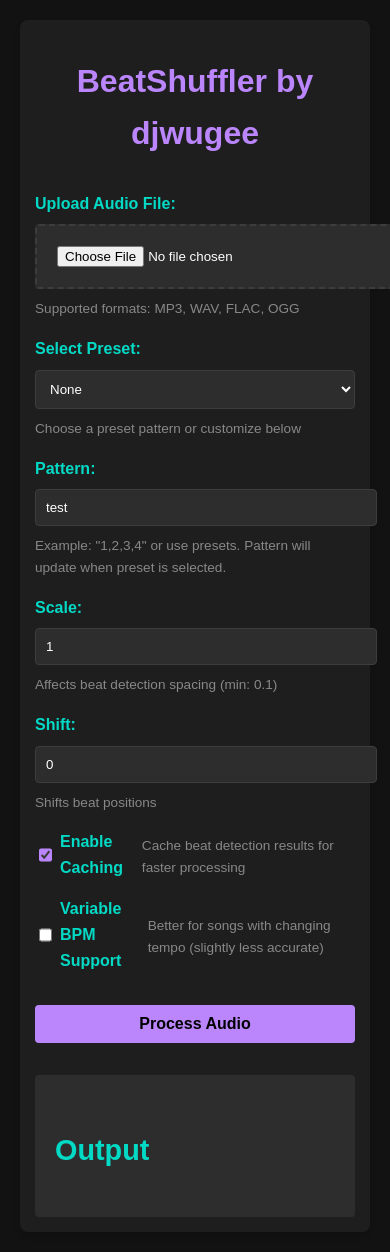
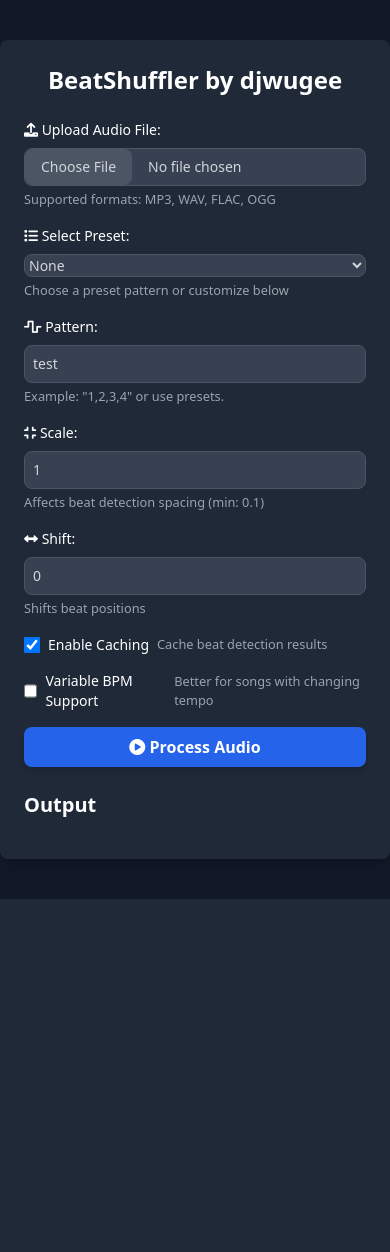
Before and after one commit to djwugee/beatshuffle, a Flask app: page / in a window 390 px wide; the page is wider, and only the part inside the window is pictured. After the commit the page ends 899 px from the top of that part, so only its background shows below. Run offline with Flask 2, Linux system fonts and the light colour scheme; some libraries are stand-ins or nearby versions.

Commit message:
Update index.html
updated for mobile

```diff
--- a/app/templates/index.html
+++ b/app/templates/index.html
@@ -4,80 +4,109 @@
     <meta charset="UTF-8">
     <meta name="viewport" content="width=device-width, initial-scale=1.0">
     <title>Beatshuffle by WuG</title>
-    <link rel="stylesheet" href="{{ url_for('static', filename='css/styles.css') }}">
+    <script src="https://cdn.tailwindcss.com"></script>
+    <link rel="stylesheet" href="https://cdnjs.cloudflare.com/ajax/libs/font-awesome/6.0.0-beta3/css/all.min.css">
 </head>
-<body class="dark-theme">
-    <div class="container">
-        <h1>BeatShuffler by djwugee</h1>
-        <p></p>
+<body class="bg-gray-900 text-white min-h-screen flex flex-col items-center py-10">
+    <div class="w-full max-w-2xl bg-gray-800 rounded-lg shadow-lg p-6">
+        <h1 class="text-2xl font-bold text-center mb-6">BeatShuffler by djwugee</h1>
 
-        <form id="audioForm" enctype="multipart/form-data">
+        <form id="audioForm" enctype="multipart/form-data" class="space-y-4">
             <div class="form-group">
-                <label for="audiofile">Upload Audio File:</label>
-                <input type="file" id="audiofile" name="audiofile" accept="audio/*" required>
-                <small>Supported formats: MP3, WAV, FLAC, OGG</small>
+                <label for="audiofile" class="block text-sm font-medium mb-2">
+                    <i class="fas fa-upload"></i> Upload Audio File:
+                </label>
+                <input type="file" id="audiofile" name="audiofile" accept="audio/*" required
+                    class="block w-full text-sm text-gray-300 bg-gray-700 border border-gray-600 rounded-lg file:mr-4 file:py-2 file:px-4 file:rounded-lg file:border-0 file:text-sm file:bg-gray-600 file:text-gray-300 hover:file:bg-gray-500">
+                <small class="text-gray-400">Supported formats: MP3, WAV, FLAC, OGG</small>
             </div>
 
             <div class="form-group">
-                <label for="preset_name">Select Preset:</label>
-                <select id="preset_name" name="preset_name">
+                <label for="preset_name" class="block text-sm font-medium mb-2">
+                    <i class="fas fa-list"></i> Select Preset:
+                </label>
+                <select id="preset_name" name="preset_name"
+                    class="block w-full text-sm text-gray-300 bg-gray-700 border border-gray-600 rounded-lg">
                     {% for preset in preset_choices %}
                     <option value="{{ preset }}">{{ preset }}</option>
                     {% endfor %}
                 </select>
-                <small>Choose a preset pattern or customize below</small>
+                <small class="text-gray-400">Choose a preset pattern or customize below</small>
             </div>
 
             <div class="form-group">
-                <label for="pattern">Pattern:</label>
-                <input type="text" id="pattern" name="pattern" value="test">
-                <small>Example: "1,2,3,4" or use presets. Pattern will update when preset is selected.</small>
+                <label for="pattern" class="block text-sm font-medium mb-2">
+                    <i class="fas fa-wave-square"></i> Pattern:
+                </label>
+                <input type="text" id="pattern" name="pattern" value="test"
+                    class="block w-full text-sm text-gray-300 bg-gray-700 border border-gray-600 rounded-lg p-2">
+                <small class="text-gray-400">Example: "1,2,3,4" or use presets.</small>
+            </div>
+
+            <div class="grid grid-cols-1 md:grid-cols-2 gap-4">
+                <div class="form-group">
+                    <label for="scale" class="block text-sm font-medium mb-2">
+                        <i class="fas fa-compress"></i> Scale:
+                    </label>
+                    <input type="number" id="scale" name="scale" value="1" step="0.1" min="0.1"
+                        class="block w-full text-sm text-gray-300 bg-gray-700 border border-gray-600 rounded-lg p-2">
+                    <small class="text-gray-400">Affects beat detection spacing (min: 0.1)</small>
                 </div>
 
                 <div class="form-group">
-                <label for="scale">Scale:</label>
-                <input type="number" id="scale" name="scale" value="1" step="0.1" min="0.1">
-                <small>Affects beat detection spacing (min: 0.1)</small>
+                    <label for="shift" class="block text-sm font-medium mb-2">
+                        <i class="fas fa-arrows-alt-h"></i> Shift:
+                    </label>
+                    <input type="number" id="shift" name="shift" value="0" step="0.1"
+                        class="block w-full text-sm text-gray-300 bg-gray-700 border border-gray-600 rounded-lg p-2">
+                    <small class="text-gray-400">Shifts beat positions</small>
+                </div>
             </div>
 
-            <div class="form-group">
-                <label for="shift">Shift:</label>
-                <input type="number" id="shift" name="shift" value="0" step="0.1">
-                <small>Shifts beat positions</small>
+            <div class="form-group flex items-center space-x-2">
+                <input type="checkbox" id="caching" name="caching" checked
+                    class="h-4 w-4 text-blue-600 bg-gray-700 border-gray-600 rounded">
+                <label for="caching" class="text-sm font-medium">
+                    Enable Caching
+                </label>
+                <small class="text-gray-400 ml-2">Cache beat detection results</small>
             </div>
 
-            <div class="form-group checkbox-group">
-                <label>
-                    <input type="checkbox" id="caching" name="caching" checked>
-                    Enable Caching
+            <div class="form-group flex items-center space-x-2">
+                <input type="checkbox" id="variableBPM" name="variableBPM"
+                    class="h-4 w-4 text-blue-600 bg-gray-700 border-gray-600 rounded">
+                <label for="variableBPM" class="text-sm font-medium">
+                    Variable BPM Support
                 </label>
-                <small>Cache beat detection results for faster processing</small>
+                <small class="text-gray-400 ml-2">Better for songs with changing tempo</small>
             </div>
 
-            <div class="form-group checkbox-group">
-                <label>
-                    <input type="checkbox" id="variableBPM" name="variableBPM">
-                    Variable BPM Support
-                </label>
-                <small>Better for songs with changing tempo (slightly less accurate)</small>
-            </div>
-
-            <button type="submit" id="submitBtn">Process Audio</button>
+            <button type="submit" id="submitBtn"
+                class="w-full py-2 px-4 bg-blue-600 hover:bg-blue-700 text-white font-semibold rounded-lg shadow-md">
+                <i class="fas fa-play-circle"></i> Process Audio
+            </button>
         </form>
 
-        <div id="output" class="output-section">
-            <h2>Output</h2>
-            <div id="loading" style="display: none;">
-                <div class="spinner"></div>
+        <div id="output" class="mt-6">
+            <h2 class="text-xl font-bold mb-4">Output</h2>
+            <div id="loading" class="hidden">
+                <div class="flex items-center space-x-2">
+                    <i class="fas fa-spinner fa-spin text-blue-500 text-2xl"></i>
                     <p>Processing audio... This may take a few moments.</p>
-                <p class="processing-step"></p>
                 </div>
-            <audio id="audio-player" controls style="display: none;"></audio>
-            <div id="error-message" class="error" style="display: none;"></div>
+                <p class="text-gray-400 processing-step"></p>
+            </div>
+            <audio id="audio-player" controls class="hidden mt-4 w-full rounded-lg"></audio>
+            <div id="error-message" class="hidden mt-4 text-red-500"></div>
         </div>
     </div>
 
 <script>
+    // Function to detect if the user is on a mobile device
+    function isMobile() {
+        return /Mobi|Android/i.test(navigator.userAgent);  // Check for common mobile device identifiers in the user agent string
+    }
+
     document.getElementById('audioForm').onsubmit = async function(e) {
         e.preventDefault();
 
@@ -112,10 +141,25 @@
             } else {
                 // Handle successful response (audio file)
                 processingStep.textContent = 'Processing complete! Loading audio...';
+
                 const blob = await response.blob();
+
+                if (isMobile()) {
+                    // For mobile, convert the blob to base64 before setting it as source
+                    var reader = new FileReader();
+                    reader.onload = function(e) {
+                        var base64Data = e.target.result;
+                        // Set the base64 data directly in the audio player for mobile playback
+                        audioPlayer.src = base64Data;
+                        audioPlayer.style.display = 'block';
+                    };
+                    reader.readAsDataURL(blob);  // Convert to Base64
+                } else {
+                    // For non-mobile devices, handle the blob normally
                     const url = URL.createObjectURL(blob);
                     audioPlayer.src = url;
                     audioPlayer.style.display = 'block';
+                }
             }
         } catch (error) {
             console.error('Error:', error);
```
Lines whose indentation alone changed are shown as unchanged.
